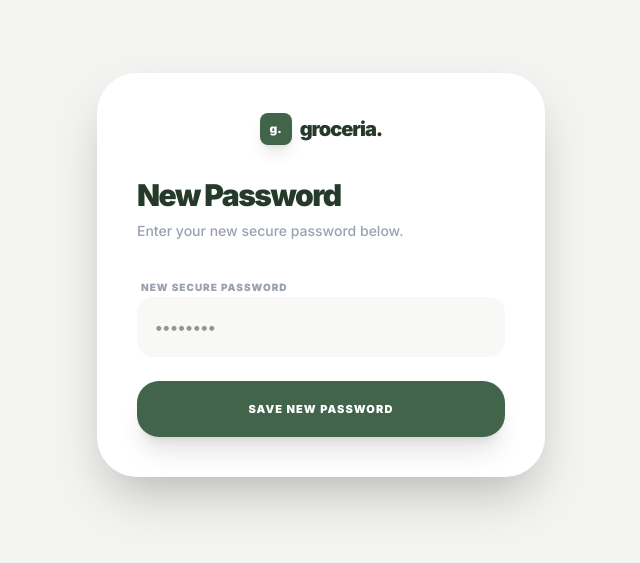
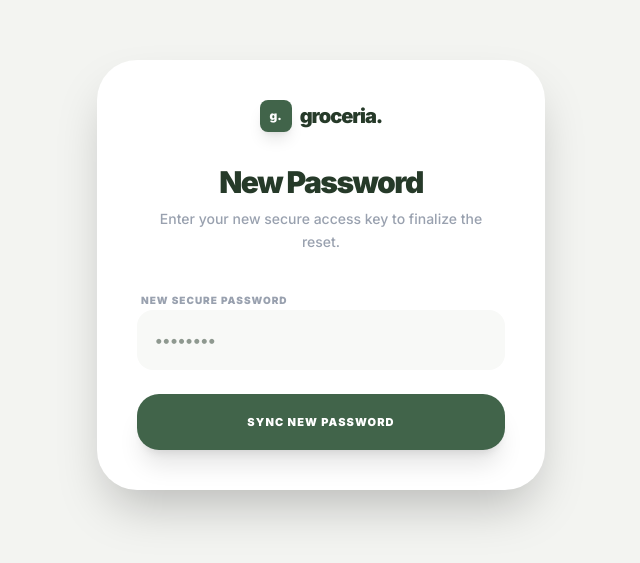
Before and after one commit to yccyl124/database2240submitwebsiteV1, a Next.js app: page /auth/reset-password in a window 1280 px wide. Shown: the part 125-688 px from the top of the page, without its empty margins (319-959 px from the left). Built offline with nearby package versions, Linux system fonts and the light colour scheme; no server answers.

Commit message:
Fix TypeScript default exports for Vercel build

```diff
--- a/app/auth/reset-password/page.tsx
+++ b/app/auth/reset-password/page.tsx
@@ -5,7 +5,7 @@ import { supabase } from '@/lib/supabase';
 import { useRouter } from 'next/navigation';
 import { toast } from 'react-hot-toast';
 
-// IMPORTANT: Added 'default' keyword to fix the Vercel Build Error
+// IMPORTANT: Added 'default' keyword to satisfy AppPageConfig and fix Vercel Build
 export default function ResetPasswordPage() {
   const [newPassword, setNewPassword] = useState('');
   const [loading, setLoading] = useState(false);
@@ -20,32 +20,37 @@ export default function ResetPasswordPage() {
     setLoading(true);
 
     try {
-      // 1. Update the password in Supabase Auth (Secure Layer)
+      // 1. Update password in Supabase Auth (The secure system layer)
       const { data, error: authError } = await supabase.auth.updateUser({
         password: newPassword
       });
 
       if (authError) throw authError;
 
-      // 2. LINK TO DB: Update the passwordhash in your public.users table
-      // This ensures your custom login logic stays in sync
+      // 2. LINK TO CURRENT DATABASE: Update the 'passwordhash' column in 'users' table
+      // This is critical because your login/page.tsx checks this column specifically
       if (data.user?.email) {
         const { error: dbError } = await supabase
           .from('users')
-          .update({ passwordhash: newPassword })
+          .update({
+            passwordhash: newPassword // Syncing with your new database column
+          })
           .eq('email', data.user.email);
 
-        if (dbError) console.error("Database sync warning:", dbError.message);
+        if (dbError) {
+          console.error("Database sync failed:", dbError.message);
+          // We don't throw here so the user can still try to log in since the Auth layer succeeded
+        }
       }
 
-      toast.success('Security updated! You can now sign in.');
+      toast.success('Security credentials updated! Please log in.');
 
-      // Clear local session just in case
+      // Clear any stale local data
       localStorage.clear();
 
       router.push('/auth/login');
     } catch (err: any) {
-      toast.error(err.message || "Failed to reset password");
+      toast.error(err.message || "Reset failed");
     } finally {
       setLoading(false);
     }
@@ -59,12 +64,16 @@ export default function ResetPasswordPage() {
             <span className="text-xl font-black text-[#263A29] tracking-tighter">groceria.</span>
         </div>
 
-        <h1 className="text-3xl font-black text-[#263A29] tracking-tighter mb-2">New Password</h1>
-        <p className="text-gray-400 text-sm font-medium mb-8">Enter your new secure password below.</p>
+        <h1 className="text-3xl font-black text-[#263A29] tracking-tighter mb-2 text-center">New Password</h1>
+        <p className="text-gray-400 text-sm font-medium mb-8 text-center leading-relaxed px-4">
+            Enter your new secure access key to finalize the reset.
+        </p>
 
         <form onSubmit={handleUpdatePassword} className="space-y-6">
           <div className="space-y-2">
-            <label className="text-[10px] font-black text-gray-400 uppercase tracking-widest ml-1">New Secure Password</label>
+            <label className="text-[10px] font-black text-gray-400 uppercase tracking-widest ml-1">
+                New Secure Password
+            </label>
             <input
               type="password"
               placeholder="••••••••"
@@ -80,7 +89,7 @@ export default function ResetPasswordPage() {
             disabled={loading}
             className="w-full bg-[#41644A] hover:bg-[#263A29] text-white py-5 rounded-[22px] font-black uppercase text-[11px] tracking-widest shadow-xl transition-all active:scale-95 disabled:opacity-50"
           >
-            {loading ? 'Updating Credentials...' : 'Save New Password'}
+            {loading ? 'Updating Vault...' : 'Sync New Password'}
           </button>
         </form>
       </div>
```
